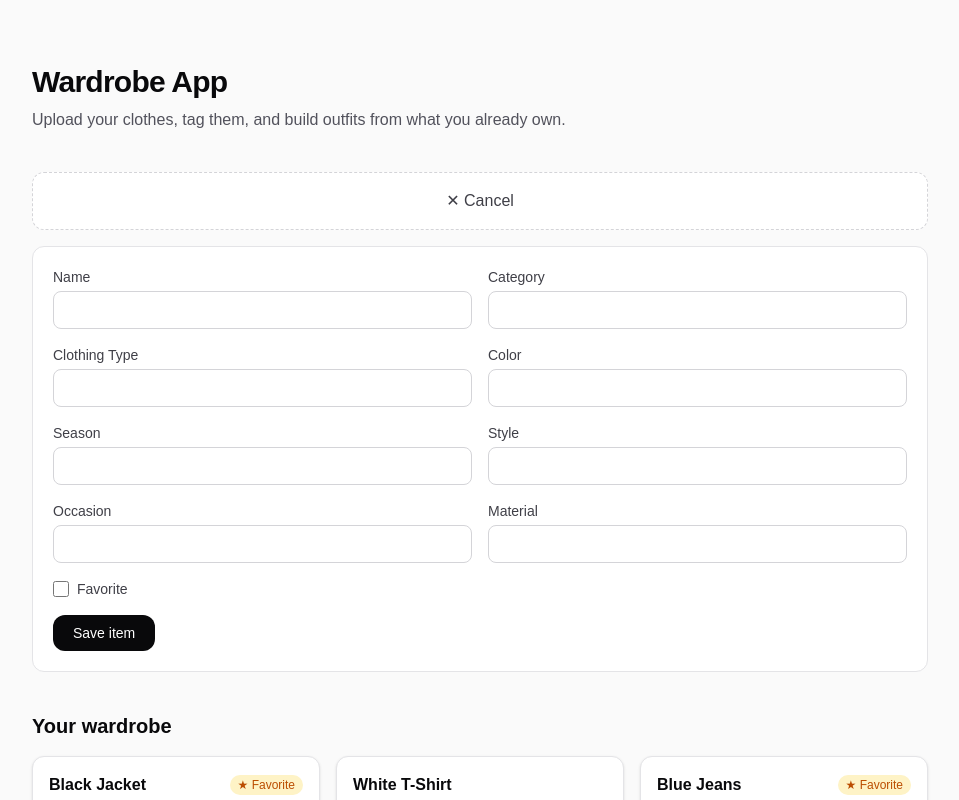
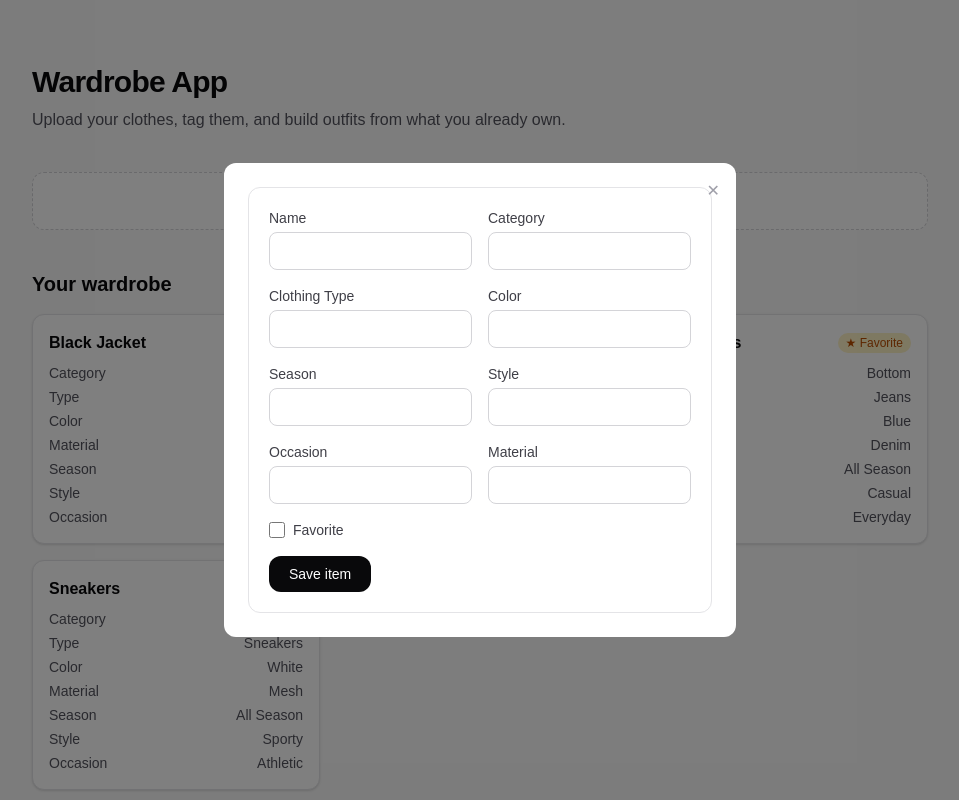
Before and after one commit to seanpan-1321/WardrobeApp, a Next.js app: page / in a window 1280 px wide. Both pictures are taken after a click on the button "+ Add clothing item". Shown: the top 800 px of the page, without its empty margins (160-1119 px from the left). Built offline with nearby package versions, Linux system fonts and the light colour scheme.

Commit message:
Turn Add Clothing Item form into a popup modal

```diff
--- a/package.json
+++ b/package.json
@@ -22,6 +22,7 @@
     "@types/react-dom": "^19",
     "eslint": "^9",
     "eslint-config-next": "16.2.9",
+    "playwright": "^1.61.0",
     "tailwindcss": "^4",
     "typescript": "^5"
   }
--- a/src/app/page.tsx
+++ b/src/app/page.tsx
@@ -5,6 +5,7 @@ import { mockItems } from "@/lib/mock-items";
 import type { ClothingItem } from "@/lib/mock-items";
 import { WardrobeGrid } from "@/components/WardrobeGrid";
 import { AddClothingForm } from "@/components/AddClothingForm";
+import { Modal } from "@/components/Modal";
 
 export default function Home() {
   const [items, setItems] = useState<ClothingItem[]>(mockItems);
@@ -31,13 +32,17 @@ export default function Home() {
         <div className="flex flex-col gap-4">
           <button
             type="button"
-            onClick={() => setShowForm((prev) => !prev)}
+            onClick={() => setShowForm(true)}
             className="flex items-center justify-center rounded-xl border border-dashed border-zinc-300 bg-white px-5 py-4 text-base font-medium text-zinc-700 transition-colors hover:bg-zinc-100 dark:border-zinc-700 dark:bg-zinc-900 dark:text-zinc-200 dark:hover:bg-zinc-800"
           >
-            {showForm ? "✕ Cancel" : "+ Add clothing item"}
+            + Add clothing item
           </button>
 
-          {showForm && <AddClothingForm onAdd={handleAdd} />}
+          {showForm && (
+            <Modal onClose={() => setShowForm(false)}>
+              <AddClothingForm onAdd={handleAdd} />
+            </Modal>
+          )}
         </div>
 
         <section className="flex flex-col gap-4">
--- /dev/null
+++ b/src/components/Modal.tsx
@@ -0,0 +1,33 @@
+"use client";
+
+import type { ReactNode } from "react";
+
+export function Modal({
+  onClose,
+  children,
+}: {
+  onClose: () => void;
+  children: ReactNode;
+}) {
+  return (
+    <div
+      className="fixed inset-0 z-50 flex items-center justify-center bg-black/50 p-4"
+      onClick={onClose}
+    >
+      <div
+        className="relative w-full max-w-lg rounded-xl bg-white p-6 dark:bg-zinc-900"
+        onClick={(event) => event.stopPropagation()}
+      >
+        <button
+          type="button"
+          onClick={onClose}
+          aria-label="Close"
+          className="absolute right-4 top-4 text-zinc-400 transition-colors hover:text-zinc-700 dark:hover:text-zinc-200"
+        >
+          ✕
+        </button>
+        {children}
+      </div>
+    </div>
+  );
+}
```
Also changed, not shown: 1 other file (tests, documents, lock files or other folders).
